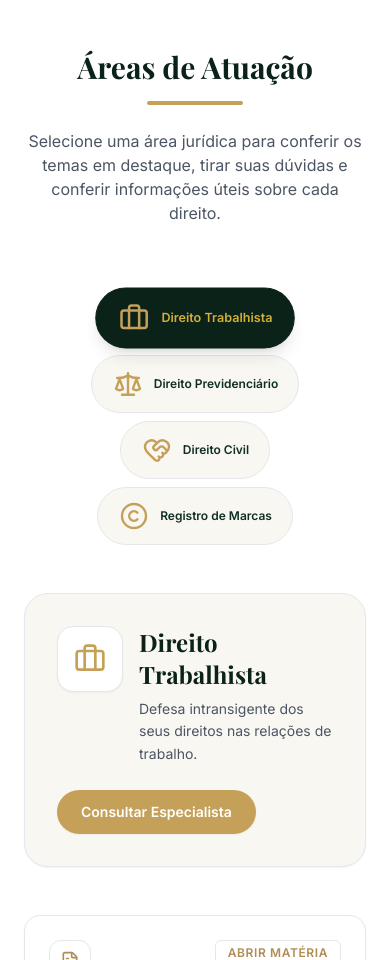
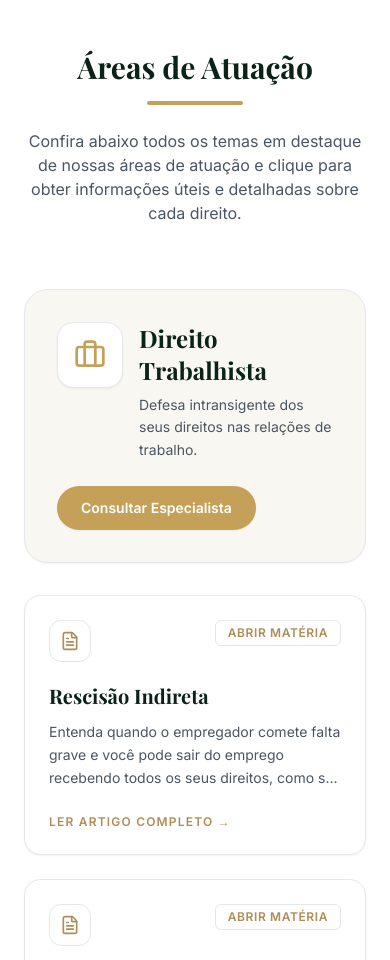
Before and after one commit to JGABRIELCS99/Meu-site, a React (Vite) app: page / in a window 390 px wide. Shown: the part 1040-2000 px from the top of the page. Built offline with nearby package versions, Linux system fonts and the light colour scheme; a web font is replaced by a local one.

Commit message:
feat(content): update service descriptions and UI styling
- Enhance hero and service titles for clarity regarding INSS
- Update About component layout and add icon
- Refactor Services logic for article selection
- Clean up project documentation

```diff
--- a/components/Hero.tsx
+++ b/components/Hero.tsx
@@ -20,8 +20,8 @@ const Hero: React.FC = () => {
               <span className="text-gold-600 text-xs font-bold tracking-widest uppercase">Advocacia Especializada</span>
             </div>
             <h1 className="font-serif text-4xl md:text-5xl lg:text-6xl font-bold text-forest-900 leading-tight mb-6 uppercase">
-              Direito <span className="text-gold-500">Trabalhista</span>, <br />
-              Previdenciário e Cível
+              Direito Trabalhista, <br />
+              Previdenciário (INSS) e Cível
             </h1>
             <p className="text-gray-600 text-lg mb-8 max-w-xl mx-auto lg:mx-0 font-light leading-relaxed">
               Atuação especializada para garantir o que é seu por direito.
--- a/components/Services.tsx
+++ b/components/Services.tsx
@@ -5,14 +5,15 @@ import { ARTICLES_DETAILS } from '../articlesDetails';
 import ArticlePage from './ArticlePage';
 
 const Services: React.FC = () => {
-  const [activeTab, setActiveTab] = useState<string>('trabalhista');
   const [selectedArticleId, setSelectedArticleId] = useState<string | null>(null);
 
-  const activeService = SERVICES.find(service => service.id === activeTab);
+  const selectedService = SERVICES.find(service =>
+    service.articles.some(a => a.id === selectedArticleId)
+  );
   const selectedRichArticle = selectedArticleId ? ARTICLES_DETAILS[selectedArticleId] : null;
 
   // If a specific article is clicked, render the gorgeous full-screen detail view
-  if (selectedRichArticle && activeService) {
+  if (selectedRichArticle && selectedService) {
     return (
       <ArticlePage
         article={selectedRichArticle}
@@ -26,8 +27,8 @@ const Services: React.FC = () => {
             }
           }, 100);
         }}
-        areaIcon={activeService.icon}
-        areaTitle={activeService.title}
+        areaIcon={selectedService.icon}
+        areaTitle={selectedService.title}
       />
     );
   }
@@ -39,42 +40,26 @@ const Services: React.FC = () => {
           <h2 className="font-serif text-3xl md:text-4xl font-bold text-forest-900 mb-4">Áreas de Atuação</h2>
           <div className="w-24 h-1 bg-gold-500 mx-auto rounded-full mb-6"></div>
           <p className="text-gray-600 max-w-2xl mx-auto">
-            Selecione uma área jurídica para conferir os temas em destaque, tirar suas dúvidas e conferir informações úteis sobre cada direito.
+            Confira abaixo todos os temas em destaque de nossas áreas de atuação e clique para obter informações úteis e detalhadas sobre cada direito.
           </p>
         </div>
 
-        {/* Dynamic Legal Area Tabs */}
-        <div className="flex flex-wrap justify-center gap-2 md:gap-4 mb-12 max-w-4xl mx-auto">
+        {/* All Areas and Themes Grid one below the other */}
+        <div className="space-y-16">
           {SERVICES.map((service) => (
-            <button
-              key={service.id}
-              onClick={() => setActiveTab(service.id)}
-              className={`px-5 py-3 md:px-6 md:py-3.5 rounded-full font-semibold transition-all text-xs md:text-sm border cursor-pointer flex items-center gap-2.5 ${
-                activeTab === service.id
-                  ? 'bg-forest-900 text-gold-400 border-forest-900 shadow-lg scale-105'
-                  : 'bg-cream-50 text-forest-800 border-gold-100 hover:bg-gold-50/50 hover:border-gold-200'
-              }`}
-              id={`tab-btn-${service.id}`}
-            >
-              <span className="scale-90 shrink-0">{service.icon}</span>
-              {service.title}
-            </button>
-          ))}
-        </div>
-
-        {/* Active Area Summary Header Card */}
-        {activeService && (
-          <div className="bg-cream-50 rounded-3xl p-8 md:p-10 mb-12 max-w-5xl mx-auto border border-gold-100/50 flex flex-col md:flex-row gap-6 md:gap-8 items-start md:items-center justify-between shadow-sm">
+            <div key={service.id} className="space-y-8">
+              {/* Area Summary Header Card */}
+              <div className="bg-cream-50 rounded-3xl p-8 md:p-10 max-w-5xl mx-auto border border-gold-100/50 flex flex-col md:flex-row gap-6 md:gap-8 items-start md:items-center justify-between shadow-sm">
                 <div className="flex gap-4 md:gap-6 items-start">
                   <div className="p-4 bg-white rounded-2xl shadow-sm text-gold-500 shrink-0 border border-gold-100">
-                {activeService.icon}
+                    {service.icon}
                   </div>
                   <div>
                     <h3 className="font-serif text-2xl font-bold text-forest-900 mb-2">
-                  {activeService.title}
+                      {service.title}
                     </h3>
                     <p className="text-gray-600 max-w-xl leading-relaxed text-sm md:text-base">
-                  {activeService.description}
+                      {service.description}
                     </p>
                   </div>
                 </div>
@@ -84,17 +69,14 @@ const Services: React.FC = () => {
                   target="_blank"
                   rel="noreferrer"
                   className="bg-gold-500 hover:bg-gold-600 text-white font-bold px-6 py-3 rounded-full shrink-0 transition-colors shadow-sm flex items-center gap-2 text-sm md:text-base cursor-pointer hover:shadow-md"
-              id="active-area-consultation-btn"
                 >
                   Consultar Especialista
                 </a>
               </div>
-        )}
 
-        {/* Themes Grid for Active Area */}
-        {activeService && (
+              {/* Themes Grid for this Area */}
               <div className="grid md:grid-cols-2 gap-6 md:gap-8 max-w-5xl mx-auto">
-            {activeService.articles.map((article) => (
+                {service.articles.map((article) => (
                   <div
                     key={article.id}
                     onClick={() => setSelectedArticleId(article.id)}
@@ -126,7 +108,9 @@ const Services: React.FC = () => {
                   </div>
                 ))}
               </div>
-        )}
+            </div>
+          ))}
+        </div>
 
 
       </div>
--- a/constants.tsx
+++ b/constants.tsx
@@ -64,7 +64,7 @@ export const SERVICES: ServiceArea[] = [
   },
   {
     id: 'previdenciario',
-    title: 'Direito Previdenciário',
+    title: 'Direito Previdenciário (INSS)',
     description: 'Planejamento e atuação para garantir o melhor benefício no INSS.',
     icon: <Scale className="w-8 h-8 text-gold-500" />,
     articles: [
```
Also changed, not shown: components/About.tsx (+49 -7 lines), 1 other file (tests, documents, lock files or other folders). Lines whose indentation alone changed are shown as unchanged.
